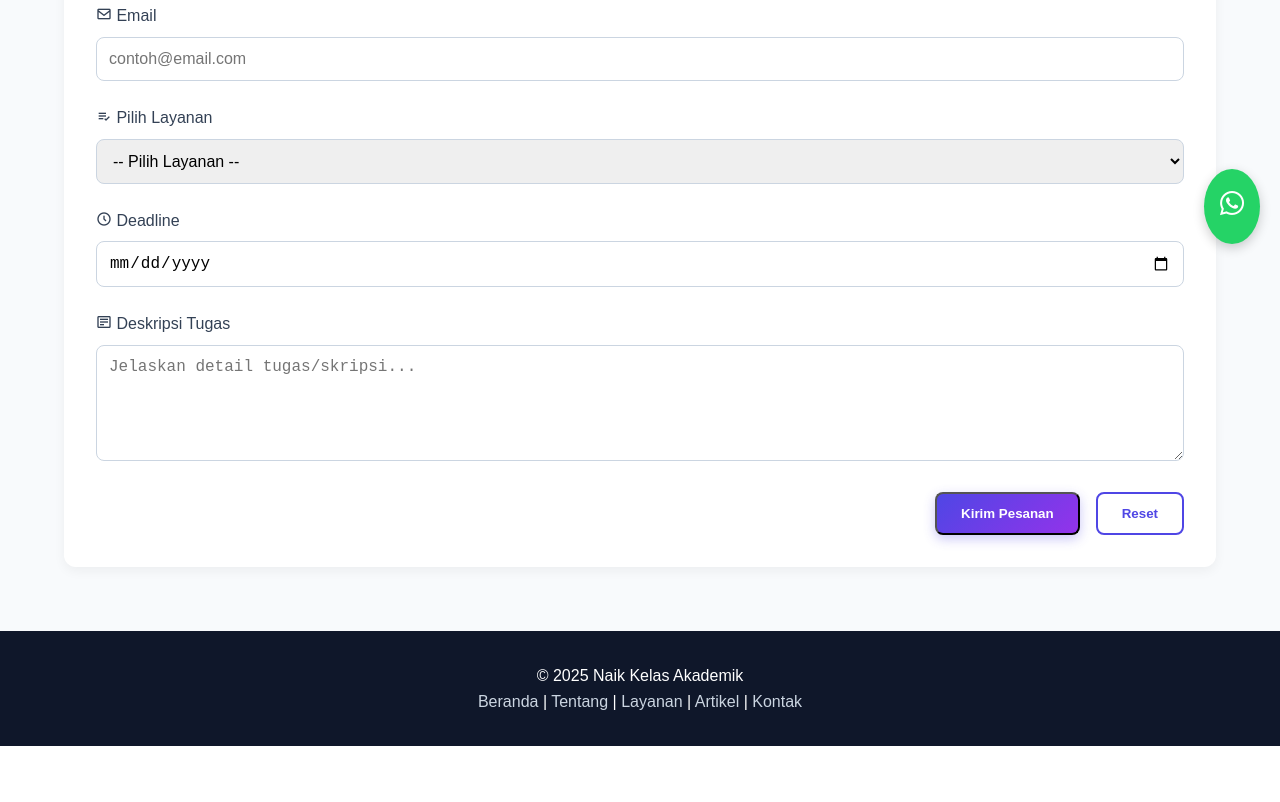
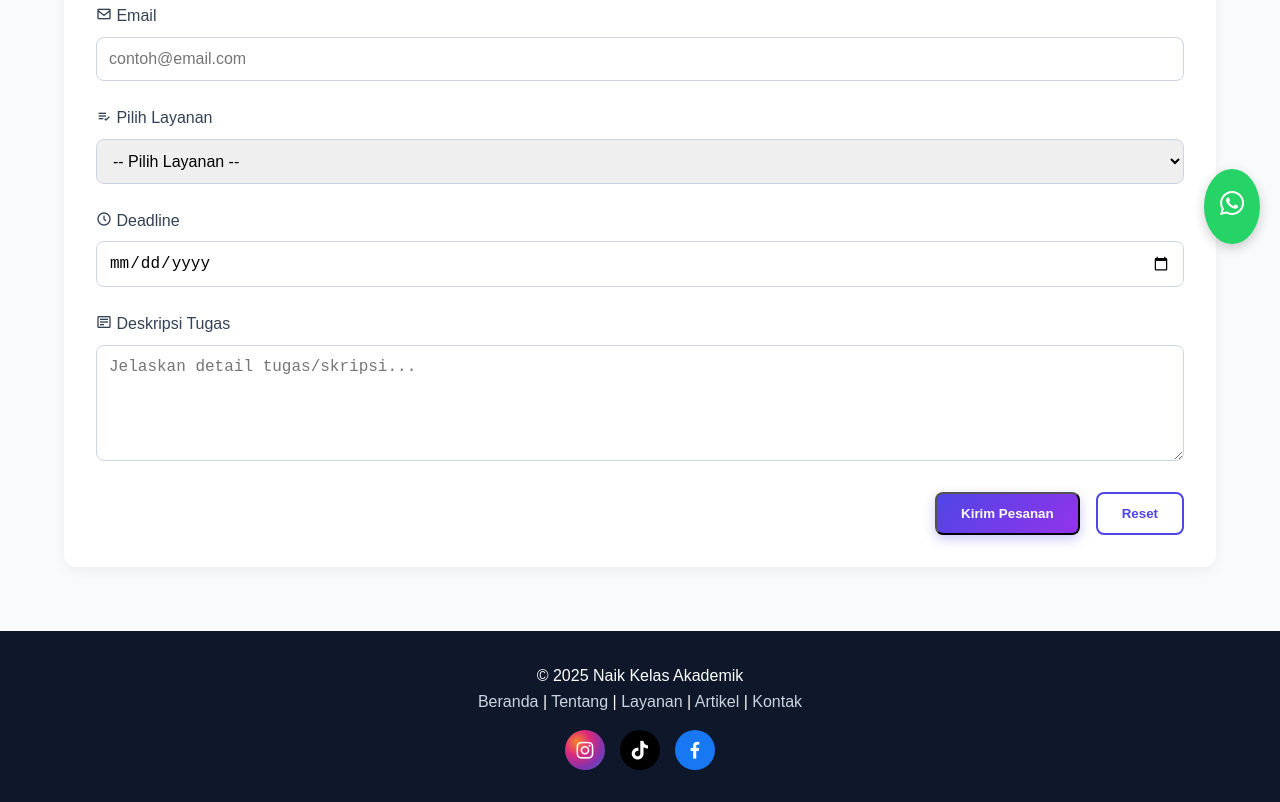
Before and after one commit to Arsyafal99/NKA, a plain HTML site: page form.html in a window 1280 px wide. Shown: the part 536-1338 px from the top of the page. Before the commit the page ends 1282 px from the top, so only its background shows below. Drawn offline with nearby package versions, Linux system fonts and the light colour scheme.

Commit message:
Update All Item

```diff
--- a/css/style.css
+++ b/css/style.css
@@ -479,3 +479,61 @@ section:nth-of-type(odd) {
     font-size: 0.8rem;
   }
 }
+
+.footer-social {
+  margin-top: 1rem;
+  display: flex;
+  justify-content: center;
+  gap: 15px;
+}
+
+.footer-social a {
+  width: 40px;
+  height: 40px;
+  display: flex;
+  align-items: center;
+  justify-content: center;
+  border-radius: 50%;
+  font-size: 1.4rem;
+  color: #fff;
+  transition: transform 0.3s ease, box-shadow 0.3s ease;
+}
+
+/* Background sesuai brand */
+.footer-social a:nth-child(1) {
+  background: radial-gradient(
+    circle at 30% 30%,
+    #f58529,
+    #dd2a7b,
+    #8134af,
+    #515bd4
+  ); /* Instagram gradient */
+}
+.footer-social a:nth-child(2) {
+  background: #000000; /* TikTok hitam */
+}
+.footer-social a:nth-child(3) {
+  background: #1877f2; /* Facebook biru */
+}
+
+/* Hover efek */
+.footer-social a:hover {
+  transform: scale(1.15) rotate(8deg);
+  box-shadow: 0 0 12px rgba(0, 0, 0, 0.3);
+}
+
+/* Responsive */
+@media (max-width: 768px) {
+  .footer-social a {
+    width: 35px;
+    height: 35px;
+    font-size: 1.2rem;
+  }
+}
+@media (max-width: 480px) {
+  .footer-social a {
+    width: 32px;
+    height: 32px;
+    font-size: 1rem;
+  }
+}
--- a/form.html
+++ b/form.html
@@ -155,7 +155,7 @@
       </div>
     </section>
 
-    <!-- FOOTER -->
+    <!-- ================= FOOTER ================= -->
     <footer class="footer">
       <div class="container">
         <p>© 2025 Naik Kelas Akademik</p>
@@ -165,14 +165,27 @@
           <a href="layanan.html">Layanan</a> | <a href="seo.html">Artikel</a> |
           <a href="form.html">Kontak</a>
         </p>
+        <!-- Sosial Media Icons -->
+        <div class="footer-social">
+          <a href="https://instagram.com/username" target="_blank">
+            <i class="bx bxl-instagram"></i>
+          </a>
+          <a href="https://tiktok.com/@username" target="_blank">
+            <i class="bx bxl-tiktok"></i>
+          </a>
+          <a href="https://facebook.com/username" target="_blank">
+            <i class="bx bxl-facebook"></i>
+          </a>
+        </div>
       </div>
     </footer>
 
-    <!-- WA Floating -->
+    <!-- WA Floating Button -->
     <a
-      href="https://wa.me/628161999005?text=Halo%20saya%20mau%20pesan%20layanan"
+      href="https://wa.me/628161999005?text=Halo%20saya%20mau%20konsultasi"
       class="wa-fab"
       target="_blank"
+      aria-label="Chat via WhatsApp"
     >
       <i class="bx bxl-whatsapp"></i>
     </a>
```
Also changed, not shown: index.html (+12 -0 lines), layanan.html (+13 -1 lines), seo.html (+13 -1 lines), tentang.html (+12 -0 lines), testimoni.html (+16 -2 lines).
